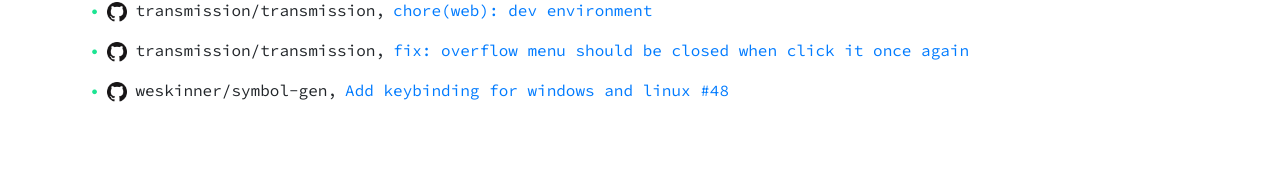
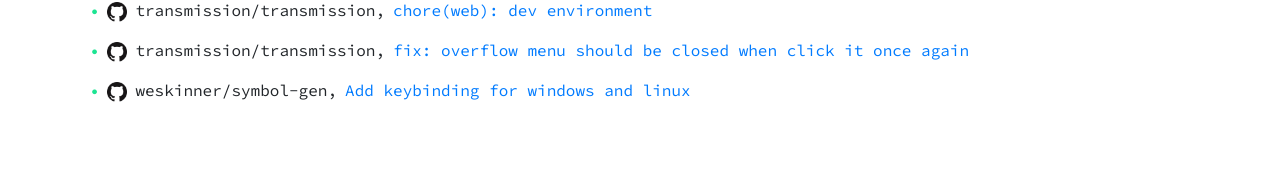
Before and after one commit to trainto/trainto.github.io, a React (Create React App) app: page / in a window 1280 px wide. Shown: the part 2551-2721 px from the top of the page. Built offline with nearby package versions, Linux system fonts and the light colour scheme; no server answers.

Commit message:
fix: contribution commit msg. changed

```diff
--- a/src/components/contribution.tsx
+++ b/src/components/contribution.tsx
@@ -23,7 +23,7 @@ const CONTRIBUTIONS = [
   {
     site: 'github',
     repo: 'weskinner/symbol-gen',
-    text: 'Add keybinding for windows and linux #48',
+    text: 'Add keybinding for windows and linux',
     link: 'https://github.com/weskinner/symbol-gen/pull/48'
   }
 ];
```
